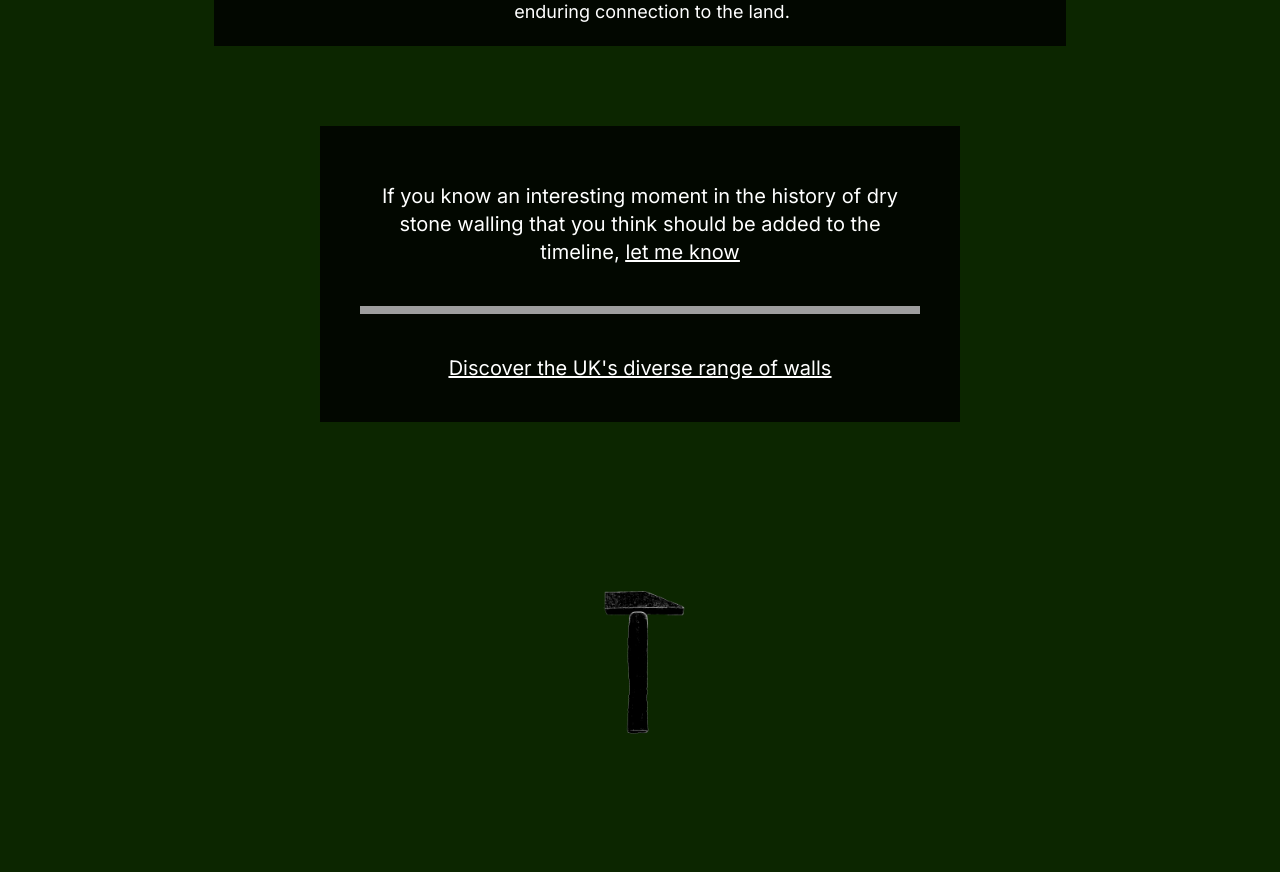
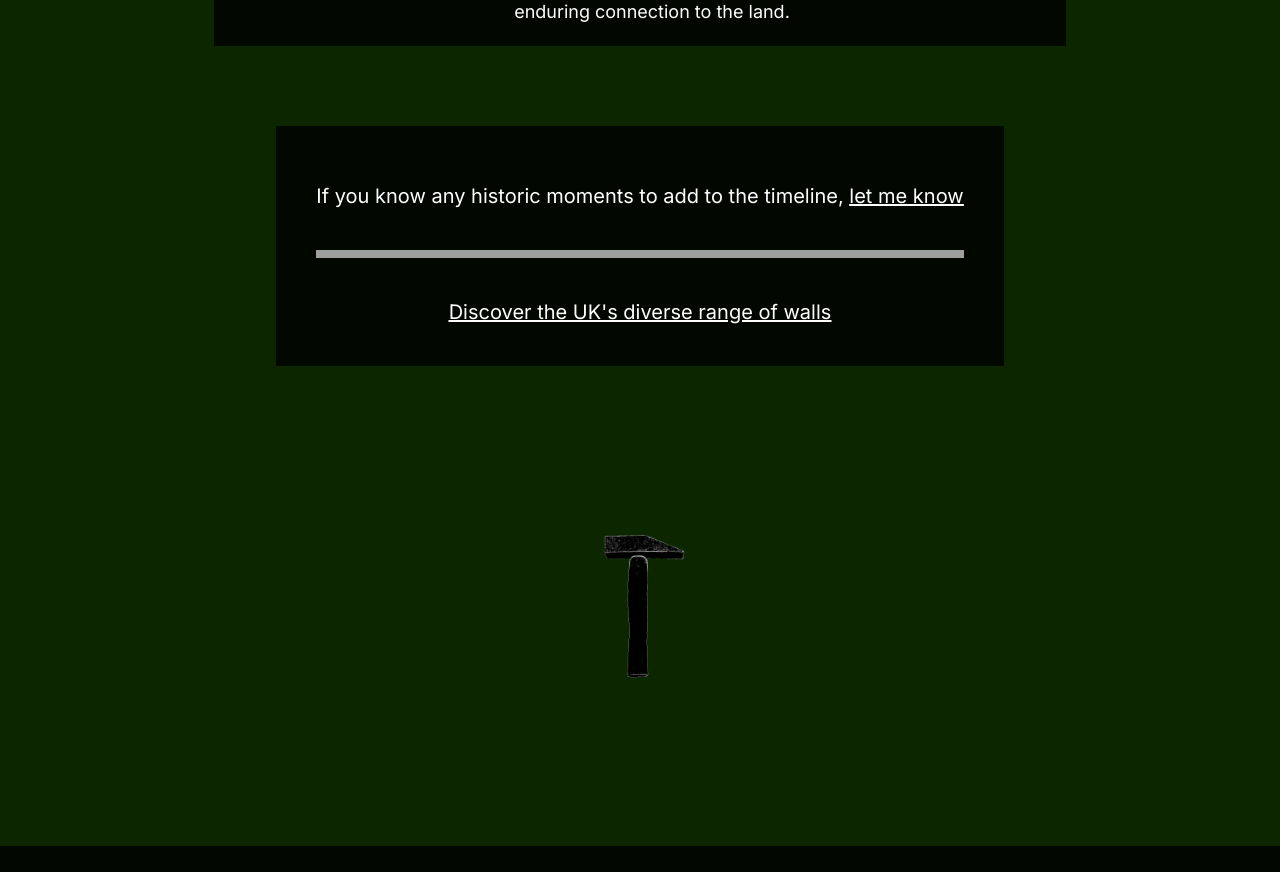
Before and after one commit to Ja-ke-May/drystonewalls, a Next.js app: page /history in a window 1280 px wide. Shown: the part 9340-10212 px from the top of the page. Built offline with nearby package versions, Linux system fonts and the light colour scheme; grey boxes are pictures that could not be loaded.

Commit message:
have any more info link updated

```diff
--- a/app/history/page.js
+++ b/app/history/page.js
@@ -73,10 +73,10 @@ export default function History() {
 
 
       <div className='w-full flex justify-center'>
-      <div className="max-w-[50%] p-10 bg-black bg-opacity-80 text-center text-white text-lg md:text-xl mt-20">
-        <p className='mt-4'>If you know an interesting moment in the history of dry stone walling that you think should be added to the timeline, <span className='underline hover:text-green-600' onClick={handleHammerClick}><Link href="/contact" passHref>let me know</Link></span>
+      <div className="p-10 bg-black bg-opacity-80 text-center text-white text-lg md:text-xl mt-20">
+        <p className='mt-4'>If you know any historic moments to add to the timeline, <span className='underline hover:text-green-600' onClick={handleHammerClick}><Link href="/contact" passHref>let me know</Link></span>
       </p>
-        <div className='w-[100%] menu-background h-2 mt-10 mb-5'></div>
+        <div className='menu-background h-2 mt-10 mb-5'></div>
         <p className='underline hover:text-green-600 mt-10' onClick={handleHammerClick}><Link href="/walltypes" passHref>Discover the UK's diverse range of walls</Link></p>
       </div>
       </div>
```
